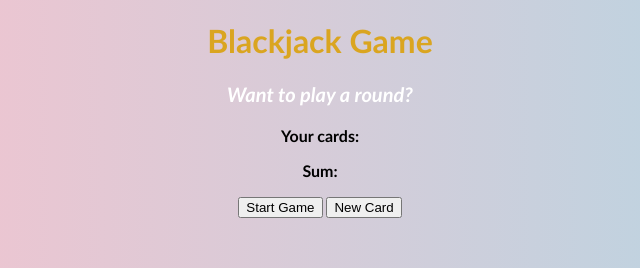
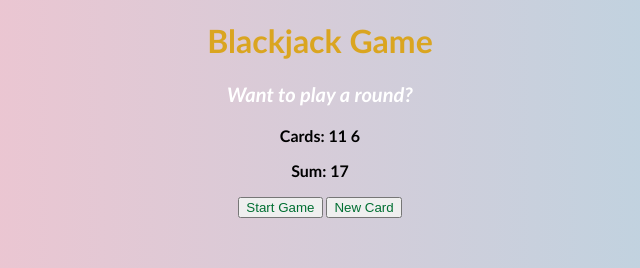
Before and after one commit to calvinlee326/blackjack, a plain HTML site: page index.html in a window 1280 px wide. Both pictures are taken after a click on the button "Start Game". Shown: the top 268 px of the page, 320-960 px from the left. Drawn offline with Linux system fonts and the light colour scheme.

Commit message:
Refactor HTML structure, enhance JavaScript functionality, and add button styling for Blackjack game

```diff
--- a/index.css
+++ b/index.css
@@ -15,3 +15,7 @@
     font-size: 20px;
     color: white;
   }
+
+  button{
+    color: #016f32;
+  }
--- a/index.html
+++ b/index.html
@@ -9,8 +9,8 @@
 <body>
     <h1>Blackjack Game</h1>
     <p id="message-el">Want to play a round?</p>
-    <p>Your cards: <span id="cards-el"></span></p>
-    <p>Sum: <span id="sum-el"></span></p>
+    <p id="cards-el">Your cards: </p>
+    <p class="sum-el">Sum: </p>
     <button onclick="startGame()">Start Game</button>
     <button onclick="newCard()">New Card</button>
     <script src="index.js"></script>
--- a/index.js
+++ b/index.js
@@ -5,17 +5,29 @@ console.log("Second card: " + secondCard);
 let sum = firstCard + secondCard;
 let isALive = true;
 let hasBlackjack = false;
+let message= "";
+
+// let sumEl = document.getElementById("sum-el");
+let sumEL= document.querySelector(".sum-el");
+let messageEL= document.querySelector("#message-el");
+let cardsEL= document.querySelector("#cards-el");
 
 console.log("Sum: " + sum);
-
-if (sum < 21) {
-    console.log("Do you want to draw a new card?");
-} else if (sum === 21) {
+function startGame() {
+    cardsEL.textContent = "Cards: " + firstCard + " " + secondCard;
+    sumEL.textContent = "Sum: " + sum;
+    if (sum < 21) {
+        console.log("Do you want to draw a new card?");
+    } else if (sum === 21) {
     console.log("You've got Blackjack!");
     hasBlackjack = true;
-} else {
+    } else if (sum > 21) {
     isALive = false; //player busted
     console.log("You're out of the game!");
+    }
+    console.log("Has blackjack: " + hasBlackjack);
+    console.log("Is alive: " + isALive);
 }
-
-console.log("Has blackjack: " + hasBlackjack);
+function newCard() {
+    console.log("Drawing a new card from the deck!");
+}
```
